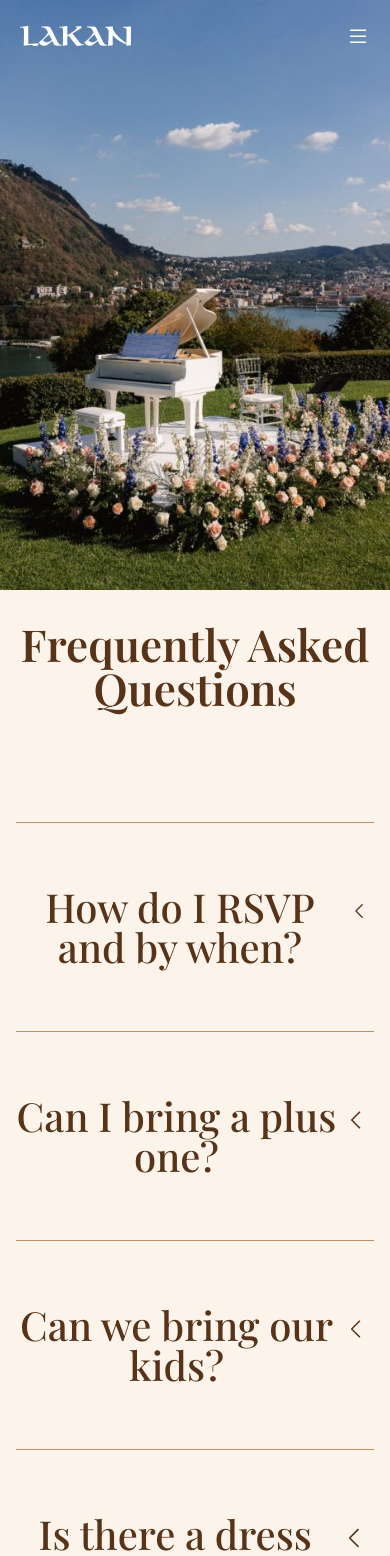
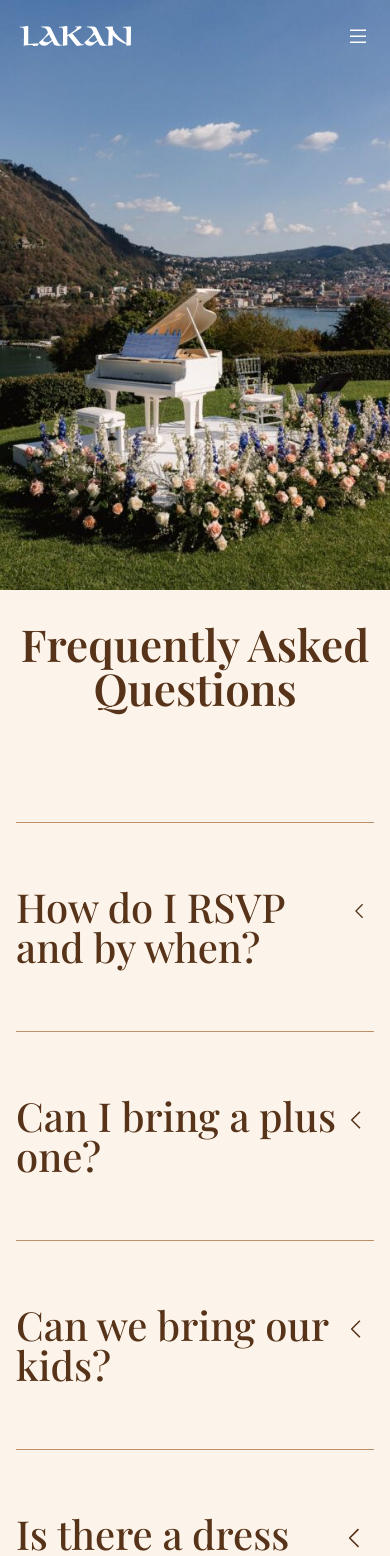
Before and after one commit to gdcrisanto/emilcelina, a Next.js app: page /faqs in a window 390 px wide. Shown: the top 1556 px of the page. Built offline with nearby package versions, Linux system fonts and the light colour scheme; a web font is replaced by a local one.

Commit message:
update: [registry, faws]

```diff
--- a/pages/faqs.tsx
+++ b/pages/faqs.tsx
@@ -43,7 +43,7 @@ export default function FAQs() {
 								}`}>
 								<Collapsible
 									trigger={
-										<div className="font-playfair flex flex-row w-full justify-between py-8 cursor-pointer font-playfair text-5xl text-center fade-up text-[#573319] font-playfair text-4xl lg:text-[3rem] leading-[100%] font-medium">
+										<div className="font-playfair flex flex-row w-full justify-between py-8 cursor-pointer font-playfair text-5xl text-left fade-up text-[#573319] font-playfair text-4xl lg:text-[3rem] leading-[100%] font-medium">
 											{faq.question}
 											<ChevronLeft className="transition-all ease-in-out duration-300 -rotate-90" />
 										</div>
--- a/pages/registry.tsx
+++ b/pages/registry.tsx
@@ -17,7 +17,7 @@ export default function Registry() {
 			<ColoredBgWrapper bgColor="nata">
 				<div className="flex flex-col-reverse lg:flex-row w-full max-w-[1920px] mx-auto gap-x-20 px-4 lg:px-0 py-0 gap-y-10 lg:gap-y-12 pt-[72px] lg:pt-[127px] pb-8 lg:pb-0">
 					<div className="flex flex-col w-full lg:w-1/2">
-						<div className="flex-col flex px-10 w-full my-auto fade-up">
+						<div className="flex-col flex lg:px-10 w-full my-auto fade-up">
 							<h1 className="font-playfair leading-[100%] text-[#573319] font-playfair font-semibold text-5xl lg:text-7xl ">
 								{REGISTRY_HERO.title}
 							</h1>
@@ -35,7 +35,7 @@ export default function Registry() {
 						image={REGISTRY_HERO.image}
 						alt=""
 						size="custom"
-						customSize=" h-[590px] lg:h-[570px]"
+						customSize=" h-[750px] lg:h-[750px]"
 						bgGradient="none"
 						priority
 						className="justify-start bg-center bg-cover bg-no-repeat w-full lg:w-1/2"
```
